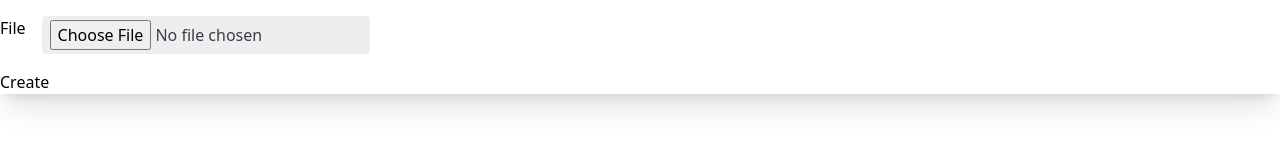
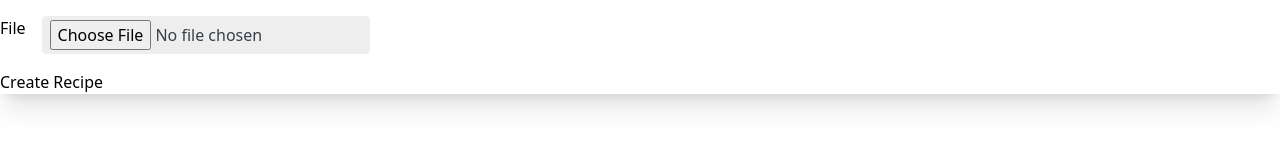
Before and after one commit to ned-park/getForks, a React (Vite) app: page /1/create in a window 1280 px wide. Shown: the part 508-656 px from the top of the page. Built offline with nearby package versions, Linux system fonts and the light colour scheme.

Commit message:
feat: customize form submit text

```diff
--- a/src/components/Form.jsx
+++ b/src/components/Form.jsx
@@ -1,6 +1,7 @@
 export default function RecipeForm({
   formData,
   formItems,
+  submitText,
   handleChange,
   handleClick,
 }) {
@@ -75,7 +76,7 @@ export default function RecipeForm({
           )}
         </div>
       ))}
-      <button>Create</button>
+      <button>{submitText}</button>
     </form>
   );
 }
--- a/src/routes/EditRecipe.jsx
+++ b/src/routes/EditRecipe.jsx
@@ -62,6 +62,7 @@ export default function EditRecipe({ recipeData, updateRecipe }) {
             formItems={recipeFormItems}
             handleChange={handleChange}
             handleClick={handleClick}
+            submitText="Update Recipe"
           />
         )}
       </section>
--- a/src/routes/Login.jsx
+++ b/src/routes/Login.jsx
@@ -31,6 +31,7 @@ export default function Login() {
         handleChange={handleChange}
         formData={formData}
         formItems={loginFormItems}
+        submitText="Login"
       />
       {error && <div className="error">{error}</div>}
     </section>
--- a/src/routes/NewRecipe.jsx
+++ b/src/routes/NewRecipe.jsx
@@ -60,6 +60,7 @@ export default function NewRecipe() {
         formItems={recipeFormItems}
         handleChange={handleChange}
         handleClick={handleClick}
+        submitText="Create Recipe"
       />
     </section>
   );
--- a/src/routes/Signup.jsx
+++ b/src/routes/Signup.jsx
@@ -33,6 +33,7 @@ export default function Signup() {
         handleChange={handleChange}
         formData={formData}
         formItems={signupFormItems}
+        submitText="Signup"
       />
       {error && <div className="error">{error}</div>}
     </section>
```
